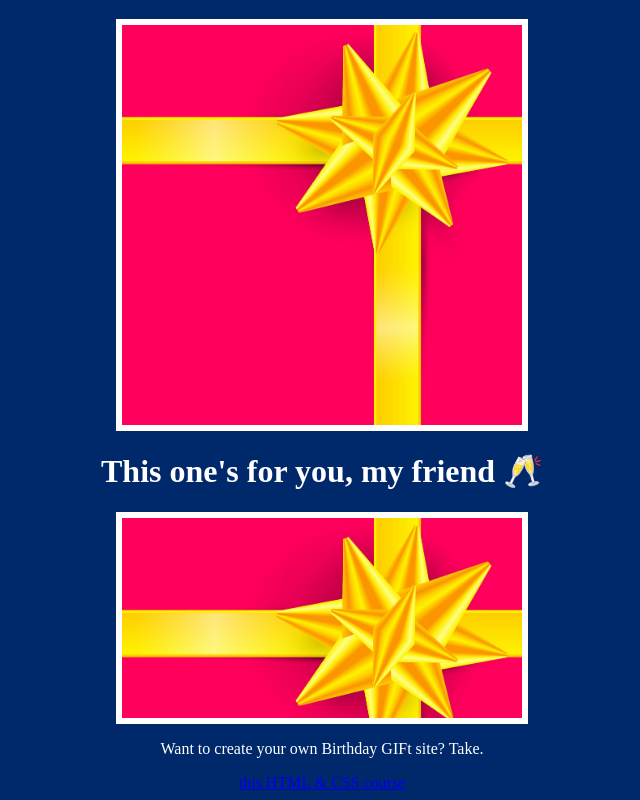
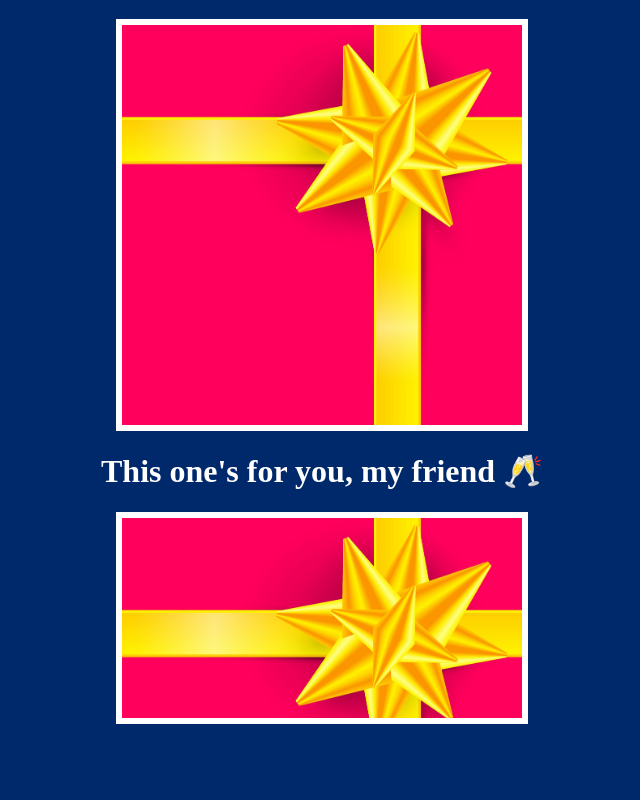
Before and after one commit to nafisa-g/Birthday-gift-site, a plain HTML site: page index.html in a window 1280 px wide. Shown: the part 2206-3006 px from the top of the page, without its empty margins (318-958 px from the left). After the commit the page ends 2938 px from the top, so only its background shows below. Drawn offline with Linux system fonts and the light colour scheme; a web font is replaced by a local one.

Commit message:
Improved the style

```diff
--- a/index.html
+++ b/index.html
@@ -62,8 +62,7 @@
     </div>
     </div>
 
-          <p> Want to create your own Birthday GIFt site? Take.</p>
-          <a href="google.png">  this HTML & CSS course</a>
+
 
 
 
```
